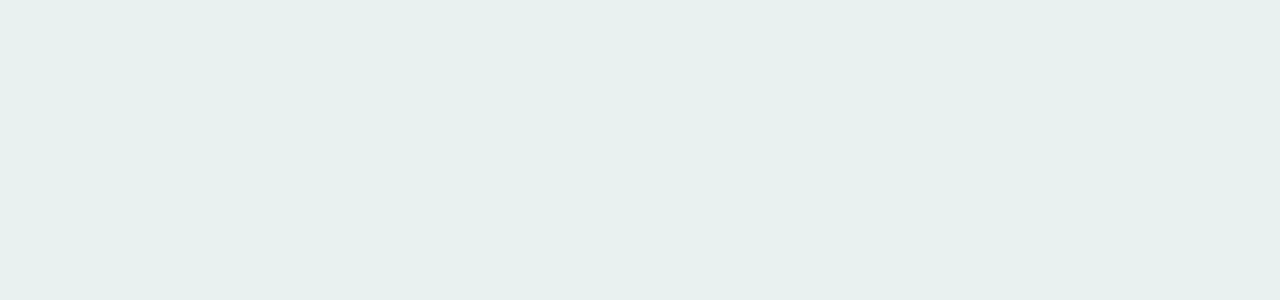
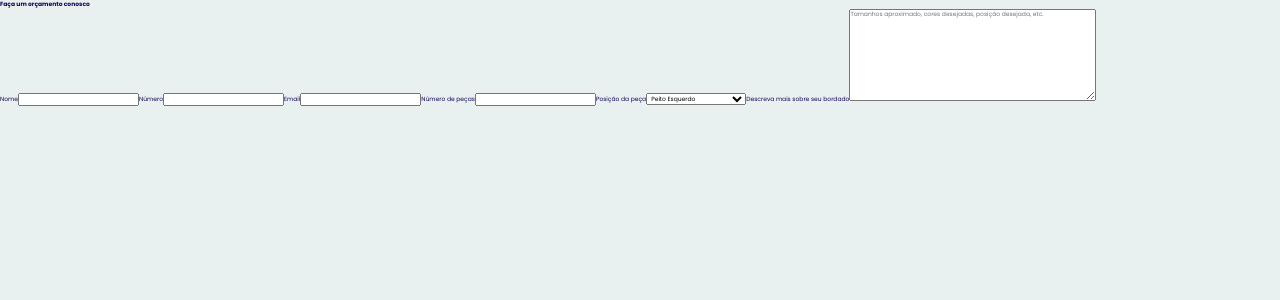
Before and after one commit to Wallace027Dev/ofc-site, a React (Create React App) app: page /contact-us in a window 1280 px wide. Before the commit this address had no page. Shown: the top 300 px of the page. Built offline with nearby package versions, Linux system fonts and the light colour scheme.

Commit message:
feat: Contact Us form html

```diff
--- a/src/Routes.js
+++ b/src/Routes.js
@@ -2,12 +2,14 @@ import { Routes, Route } from "react-router-dom";
 
 import Home from "../src/pages/Home";
 import Tender from "./pages/Tender";
+import ContactUs from "./pages/ContactUs";
 
 export default function AppRoutes() {
   return (
     <Routes>
       <Route path="/" element={<Home />} />
       <Route path="/orcamento" element={<Tender />} />
+      <Route path="/contact-us" element={<ContactUs />} />
     </Routes>
   );
 }
--- /dev/null
+++ b/src/pages/ContactUs/index.js
@@ -0,0 +1,36 @@
+import { Container } from "./styles";
+
+export default function ContactUs() {
+  return (
+    <>
+      <h1>Faça um orçamento conosco</h1>
+      <Container>
+        <label htmlFor="fname">Nome</label>
+        <input type="text" name="fname" id="fname" />
+        <label htmlFor="number">Número</label>
+        <input type="tel" name="number" id="number" />
+        <label htmlFor="fmail">Email</label>
+        <input type="email" name="fmail" id="fmail" />
+        <label htmlFor="pieces-quantity">Número de peças</label>
+        <input type="number" name="pieces-quatity" id="pieces-quatity" />
+        <label htmlFor="location">Posição da peça</label>
+        <select name="location" id="location">
+          <option value="peito-padrao">Peito Esquerdo</option>
+          <option value="peito-direito">Peito Direito</option>
+          <option value="peito-centralizado">Peito Centralizado</option>
+          <option value="costa-ou-pala">Costa Centralizada / Pala</option>
+          <option value="perna-bermuda">Perna de Bermuda</option>
+          <option value="outro">Outras opções</option>
+        </select>
+        <label htmlFor="fmessage">Descreva mais sobre seu bordado</label>
+        <textarea
+          name="fmessage"
+          id="fmessage"
+          cols="45"
+          rows="10"
+          placeholder="Tamanhos aproximado, cores desejadas, posição desejada, etc."
+        />
+      </Container>
+    </>
+  );
+}
--- /dev/null
+++ b/src/pages/ContactUs/styles.js
@@ -0,0 +1,3 @@
+import styled from "styled-components";
+
+export const Container = styled.form``;
```
